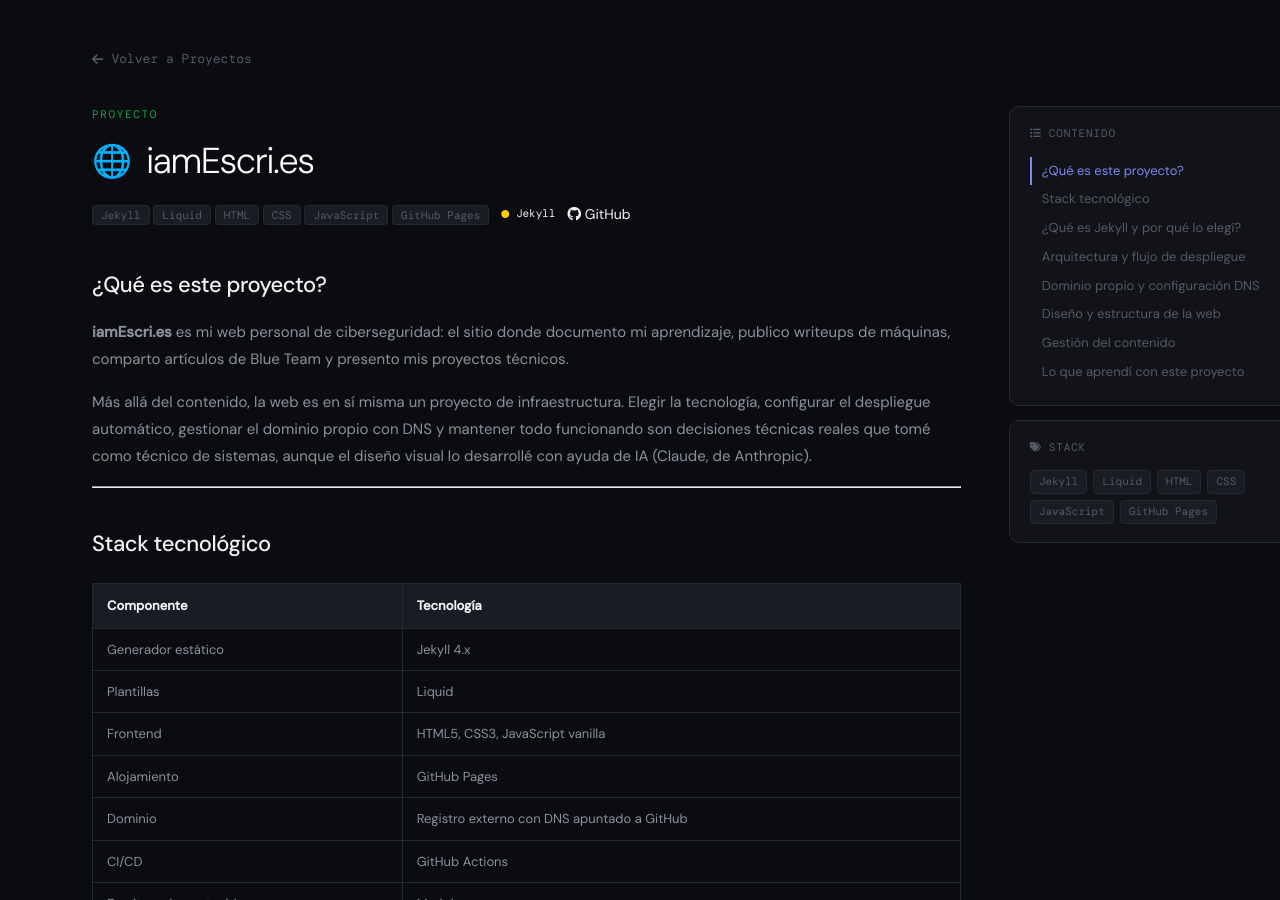
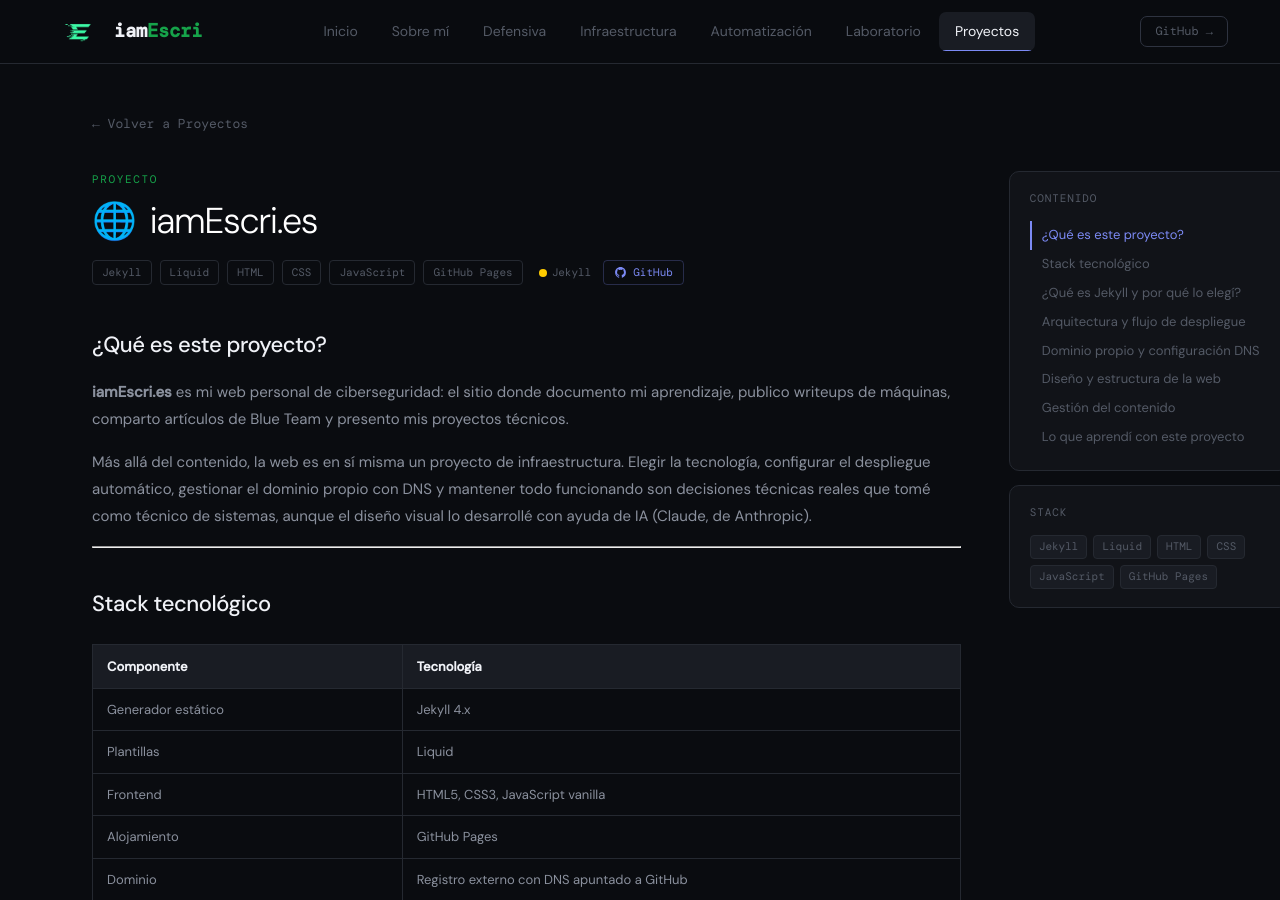
Before and after one commit to iamEscri/iamescri.github.io, a Jekyll site: the page built from _posts/projects/2026-04-01-iamescri-web.md, in a window 1280 px wide and 900 px high. Built offline with Jekyll 4.4.1, drawn with Linux system fonts in a browser that asks for light colours.

Commit message:
Update project.html

```diff
--- a/_layouts/project.html
+++ b/_layouts/project.html
@@ -6,8 +6,7 @@
 <title>{{ page.title }} · {{ site.title }}</title>
 <meta name="description" content="{{ page.description | default: page.excerpt | strip_html | strip_newlines | truncate: 160 }}">
 <link rel="preconnect" href="https://fonts.googleapis.com">
-<link href="https://fonts.googleapis.com/css2?family=JetBrains+Mono:wght@300;400;600;700&family=Space+Grotesk:wght@300;400;500;600;700&display=swap" rel="stylesheet">
-<link rel="stylesheet" href="https://cdnjs.cloudflare.com/ajax/libs/font-awesome/6.5.1/css/all.min.css">
+<link href="https://fonts.googleapis.com/css2?family=DM+Sans:ital,opsz,wght@0,9..40,300;0,9..40,400;0,9..40,500;1,9..40,300&family=DM+Mono:wght@400;500&display=swap" rel="stylesheet">
 <link rel="stylesheet" href="{{ '/assets/css/main.css' | relative_url }}">
 <link rel="stylesheet" href="https://cdn.jsdelivr.net/npm/@tabler/icons-webfont@latest/tabler-icons.min.css">
 <link rel="icon" type="image/x-icon" href="{{ '/assets/favicon.ico' | relative_url }}">
@@ -22,20 +21,31 @@
 </head>
 <body class="is-subpage">
 
-<button class="hamburger" onclick="toggleSidebar()" aria-label="Menú">
-  <i class="fas fa-bars"></i>
-</button>
-<div class="overlay" id="overlay" onclick="closeSidebar()"></div>
+<div class="main-wrap">
+  <!-- TOPNAV -->
+  <nav class="topnav">
+    <div class="topnav-logo" onclick="window.location.href='{{ '/' | relative_url }}'">
+      <div class="topnav-logo-mark">
+        <img src="/assets/logo.png" alt="iamEscri logo" style="width:50px;height:50px;object-fit:contain;">
+      </div>
+      <span class="topnav-logo-text">iam<span class="logo-accent">Escri</span></span>
+    </div>
+    <div class="topnav-links">
+      <span class="topnav-link" onclick="showSection('home',null)">Inicio</span>
+      <span class="topnav-link" onclick="showSection('about',null)">Sobre mí</span>
+      <span class="topnav-link" onclick="showSection('defensive',null)">Defensiva</span>
+      <span class="topnav-link" onclick="showSection('infra',null)">Infraestructura</span>
+      <span class="topnav-link" onclick="showSection('auto',null)">Automatización</span>
+      <span class="topnav-link" onclick="showSection('writeups',null)">Laboratorio</span>
+      <span class="topnav-link active" onclick="showSection('projects',null)">Proyectos</span>
+    </div>
+    <div class="topnav-right">
+      <a href="{{ site.social.github }}" target="_blank" rel="noopener" class="topnav-gh">GitHub →</a>
+    </div>
+  </nav>
 
-{% include sidebar.html %}
-
-<div class="main">
-  {% include topbar.html %}
   <div class="content">
-
-    <a href="{{ '/#projects' | relative_url }}" class="back-btn">
-      <i class="fas fa-arrow-left"></i> Volver a Proyectos
-    </a>
+    <a href="{{ '/' | relative_url }}#projects" class="back-btn">← Volver a Proyectos</a>
 
     <div class="post-layout">
 
@@ -43,42 +53,29 @@
       <div class="post-main">
         <div class="writeup-hero">
           <div style="font-family:var(--font-mono);font-size:11px;color:var(--green);letter-spacing:.15em;text-transform:uppercase;margin-bottom:12px;">
-            proyecto
+            Proyecto
           </div>
+          <h1 class="writeup-title">
+            {% if page.icon %}<span style="margin-right:14px">{{ page.icon }}</span>{% endif %}{{ page.title }}
+          </h1>
 
-          <div style="display:flex;align-items:center;gap:14px;margin-bottom:10px;">
-            {% if page.icon %}
-            <span style="font-size:32px;">{{ page.icon }}</span>
-            {% endif %}
-            <h1 class="writeup-title" style="margin:0;">{{ page.title }}</h1>
-          </div>
-
-          <div style="display:flex;gap:12px;flex-wrap:wrap;align-items:center;margin-top:16px;">
-            {% if page.stack %}
-            <div class="card-tags" style="margin:0;">
-              {% for tech in page.stack %}
-              <span class="tag">{{ tech }}</span>
-              {% endfor %}
-            </div>
-            {% endif %}
-
+          <div style="display:flex;flex-wrap:wrap;gap:8px;margin-top:18px;align-items:center;">
+            {% for tech in page.stack %}
+            <span style="font-family:var(--font-mono);font-size:11px;color:var(--text3);border:1px solid var(--border);border-radius:4px;padding:3px 9px;">{{ tech }}</span>
+            {% endfor %}
             {% if page.lang %}
-            <span style="font-family:var(--font-mono);font-size:11px;color:var(--text-muted);">
-              <i class="fas fa-circle" style="font-size:8px;color:{{ page.lang_color | default: '#3572A5' }}"></i>
-              {{ page.lang }}
+            <span style="display:flex;align-items:center;gap:5px;font-family:var(--font-mono);font-size:11px;color:var(--text3);margin-left:8px;">
+              <span style="width:8px;height:8px;border-radius:50%;background:{{ page.lang_color }};display:inline-block;"></span>{{ page.lang }}
             </span>
             {% endif %}
-
             {% if page.github and page.github != "" %}
-            <a href="{{ page.github }}" target="_blank" class="project-github-btn" style="text-decoration:none;">
-              <i class="fab fa-github"></i> <span>GitHub</span>
+            <a href="{{ page.github }}" target="_blank" rel="noopener" style="display:flex;align-items:center;gap:6px;font-family:var(--font-mono);font-size:11px;color:var(--accent2);text-decoration:none;border:1px solid rgba(129,140,248,.25);border-radius:4px;padding:3px 10px;margin-left:4px;transition:border-color .18s;">
+              <svg width="13" height="13" viewBox="0 0 24 24" fill="currentColor"><path d="M12 2C6.477 2 2 6.484 2 12.017c0 4.425 2.865 8.18 6.839 9.504.5.092.682-.217.682-.483 0-.237-.008-.868-.013-1.703-2.782.605-3.369-1.343-3.369-1.343-.454-1.158-1.11-1.466-1.11-1.466-.908-.62.069-.608.069-.608 1.003.07 1.531 1.032 1.531 1.032.892 1.53 2.341 1.088 2.91.832.092-.647.35-1.088.636-1.338-2.22-.253-4.555-1.113-4.555-4.951 0-1.093.39-1.988 1.029-2.688-.103-.253-.446-1.272.098-2.65 0 0 .84-.27 2.75 1.026A9.564 9.564 0 0112 6.844c.85.004 1.705.115 2.504.337 1.909-1.296 2.747-1.027 2.747-1.027.546 1.379.202 2.398.1 2.651.64.7 1.028 1.595 1.028 2.688 0 3.848-2.339 4.695-4.566 4.943.359.309.678.92.678 1.855 0 1.338-.012 2.419-.012 2.747 0 .268.18.58.688.482A10.019 10.019 0 0022 12.017C22 6.484 17.522 2 12 2z"/></svg>
+              GitHub
             </a>
             {% endif %}
-
             {% if page.demo and page.demo != "" %}
-            <a href="{{ page.demo }}" target="_blank" class="project-demo-btn" style="text-decoration:none;">
-              <i class="fas fa-external-link-alt"></i> <span>Demo</span>
-            </a>
+            <a href="{{ page.demo }}" target="_blank" rel="noopener" style="font-family:var(--font-mono);font-size:11px;color:var(--text3);text-decoration:none;border:1px solid var(--border);border-radius:4px;padding:3px 10px;">Demo ↗</a>
             {% endif %}
           </div>
         </div>
@@ -93,54 +90,16 @@
 
         <!-- TOC -->
         <div class="post-sidebar-card" id="toc-box">
-          <div class="post-sidebar-title">
-            <i class="fas fa-list-ul"></i> Contenido
-          </div>
+          <div class="post-sidebar-title">Contenido</div>
           <nav id="toc-nav">
             <span class="toc-loading">Cargando...</span>
           </nav>
         </div>
 
-        <!-- PROYECTOS RELACIONADOS (misma stack) -->
-        {% assign current_stack = page.stack %}
-        {% assign related_projects = "" | split: "" %}
-        {% for proj in site.posts %}
-          {% if proj.url != page.url and proj.layout == "project" %}
-            {% for tech in current_stack %}
-              {% if proj.stack contains tech %}
-                {% unless related_projects contains proj %}
-                  {% assign related_projects = related_projects | push: proj %}
-                {% endunless %}
-              {% endif %}
-            {% endfor %}
-          {% endif %}
-        {% endfor %}
-
-        {% if related_projects.size > 0 %}
-        <div class="post-sidebar-card">
-          <div class="post-sidebar-title">
-            <i class="fas fa-link"></i> Relacionados
-          </div>
-          <ul class="related-list">
-            {% for proj in related_projects limit:4 %}
-            <li>
-              <a href="{{ proj.url | relative_url }}" class="related-item">
-                <span class="related-item-cat">proyecto</span>
-                <span class="related-item-title">{{ proj.title }}</span>
-                <span class="related-item-date">{{ proj.date | date: "%d %b %Y" }}</span>
-              </a>
-            </li>
-            {% endfor %}
-          </ul>
-        </div>
-        {% endif %}
-
-        <!-- STACK / TAGS -->
+        <!-- STACK -->
         {% if page.stack %}
         <div class="post-sidebar-card">
-          <div class="post-sidebar-title">
-            <i class="fas fa-tags"></i> Stack
-          </div>
+          <div class="post-sidebar-title">Stack</div>
           <div class="sidebar-tags">
             {% for tech in page.stack %}
             <span class="tag">{{ tech }}</span>
```
Also changed, not shown: other parts of _layouts/project.html (+13 -22 lines).
